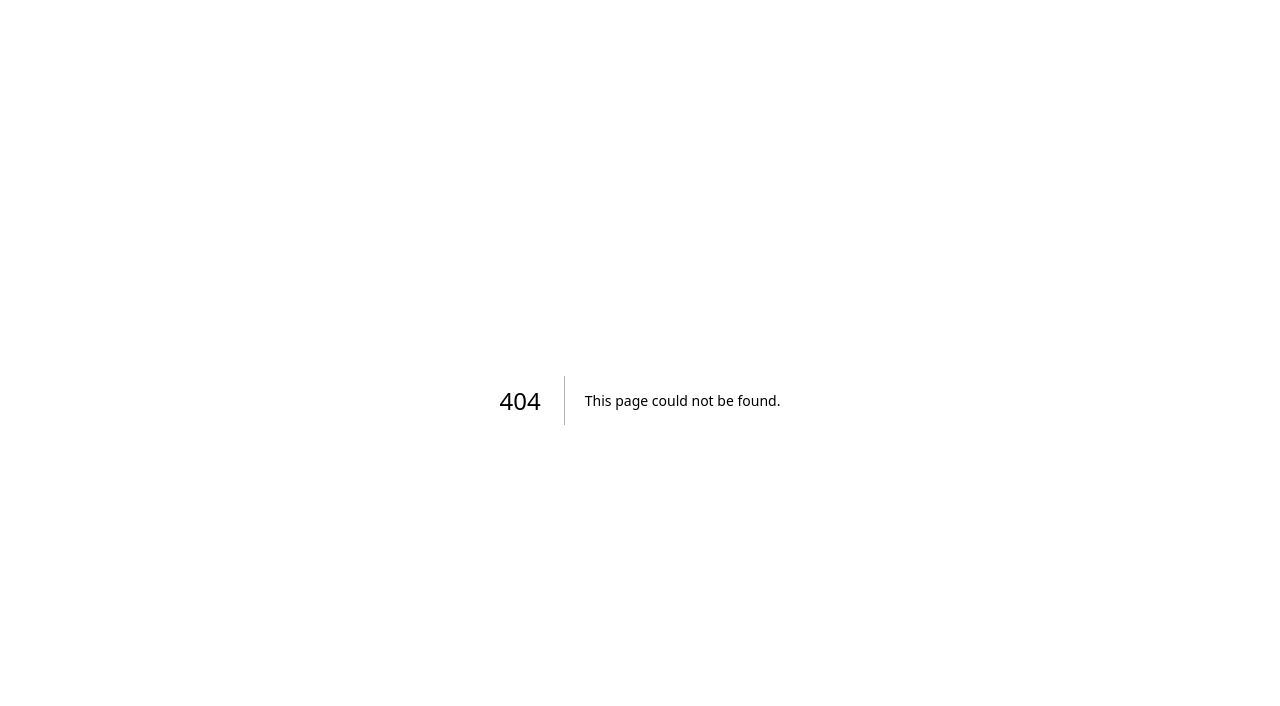
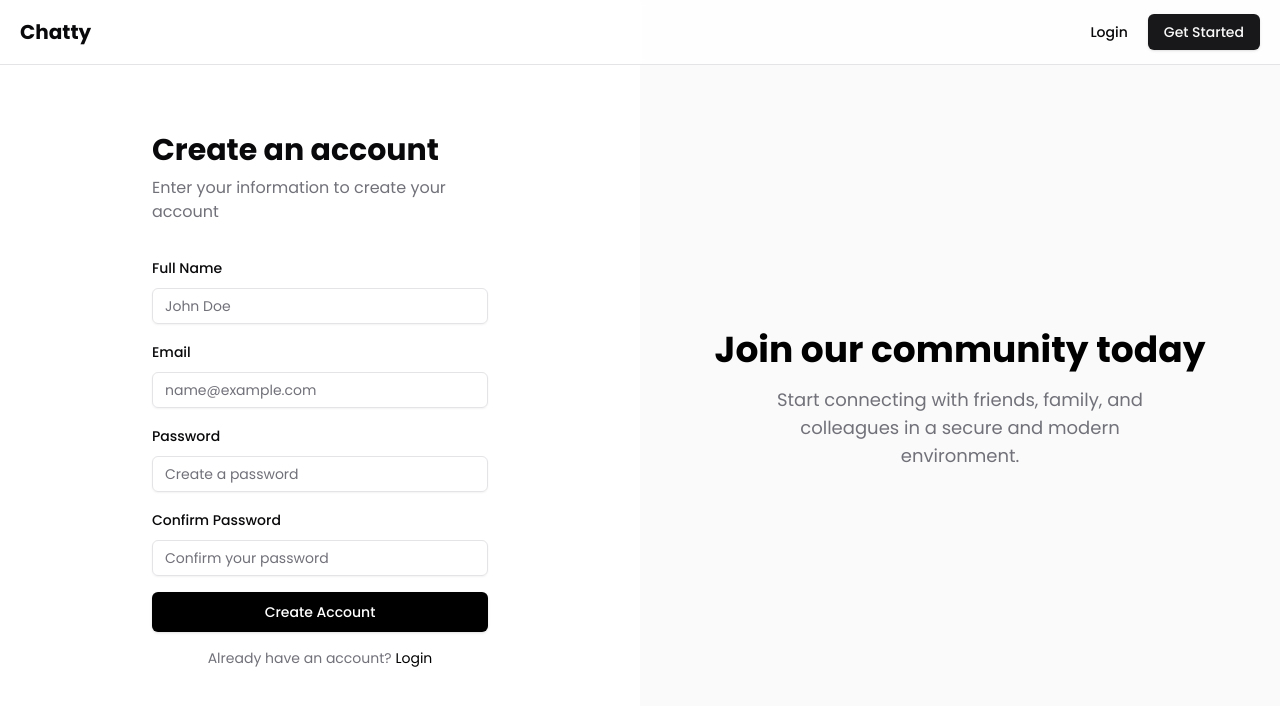
Before and after one commit to Kukaas/Chatty, a Next.js app: page /signup in a window 1280 px wide. Before the commit this address had no page. Shown: the top 706 px of the page. Built offline with nearby package versions, Linux system fonts and the light colour scheme.

Commit message:
make a login and sign up page

```diff
--- /dev/null
+++ b/app/(auth)/login/page.tsx
@@ -0,0 +1,99 @@
+import { Metadata } from "next";
+import Link from "next/link";
+import { Button } from "@/components/ui/button";
+import { Header } from "@/components/header";
+import { Input } from "@/components/ui/input";
+import { Label } from "@/components/ui/label";
+
+export const metadata: Metadata = {
+  title: "Login - Chatty",
+  description: "Login to your Chatty account",
+};
+
+export default function LoginPage() {
+  return (
+    <>
+      <Header />
+      <main className="flex min-h-screen">
+        {/* Left Section - Form */}
+        <div className="flex w-full lg:w-1/2 h-screen">
+          <div className="w-full max-w-[400px] mx-auto flex flex-col justify-center px-8">
+            <div className="mb-8">
+              <h1 className="text-3xl font-bold">Welcome back</h1>
+              <p className="text-muted-foreground mt-2">
+                Enter your email and password to login to your account
+              </p>
+            </div>
+
+            <div className="space-y-4">
+              <div>
+                <Label
+                  htmlFor="email"
+                  className="text-sm font-medium"
+                >
+                  Email
+                </Label>
+                <Input
+                  id="email"
+                  type="email"
+                  placeholder="name@example.com"
+                  className="mt-2"
+                  required
+                />
+              </div>
+              <div>
+                <div className="flex items-center justify-between">
+                  <Label
+                    htmlFor="password"
+                    className="text-sm font-medium"
+                  >
+                    Password
+                  </Label>
+                  <Link
+                    href="/forgot-password"
+                    className="text-sm text-muted-foreground hover:text-primary"
+                  >
+                    Forgot password?
+                  </Link>
+                </div>
+                <Input
+                  id="password"
+                  type="password"
+                  placeholder="Enter your password"
+                  className="mt-2"
+                  required
+                />
+              </div>
+
+              <Button className="w-full mt-6 bg-black text-white hover:bg-black/90" size="lg">
+                Login
+              </Button>
+
+              <div className="text-sm text-muted-foreground text-center mt-6">
+                Don't have an account?{" "}
+                <Link
+                  href="/signup"
+                  className="text-black hover:text-black/80"
+                >
+                  Sign up
+                </Link>
+              </div>
+            </div>
+          </div>
+        </div>
+
+        {/* Right Section */}
+        <div className="hidden lg:flex lg:w-1/2 bg-zinc-50">
+          <div className="flex flex-col justify-center items-center w-full p-8">
+            <h2 className="text-4xl font-bold text-black max-w-[500px] text-center">
+              Connect with anyone, anywhere.
+            </h2>
+            <p className="mt-4 text-lg text-muted-foreground max-w-[400px] text-center">
+              Experience the future of communication with Chatty. Simple, secure, and designed for modern conversations.
+            </p>
+          </div>
+        </div>
+      </main>
+    </>
+  );
+}
--- /dev/null
+++ b/app/(auth)/signup/page.tsx
@@ -0,0 +1,121 @@
+import { Metadata } from "next";
+import Link from "next/link";
+import { Button } from "@/components/ui/button";
+import { Header } from "@/components/header";
+import { Input } from "@/components/ui/input";
+import { Label } from "@/components/ui/label";
+
+export const metadata: Metadata = {
+  title: "Sign Up - Chatty",
+  description: "Create a new Chatty account",
+};
+
+export default function SignUpPage() {
+  return (
+    <>
+      <Header />
+      <main className="flex min-h-screen">
+        {/* Left Section - Form */}
+        <div className="flex w-full lg:w-1/2 h-screen">
+          <div className="w-full max-w-[400px] mx-auto flex flex-col justify-center px-8">
+            <div className="mb-8">
+              <h1 className="text-3xl font-bold">Create an account</h1>
+              <p className="text-muted-foreground mt-2">
+                Enter your information to create your account
+              </p>
+            </div>
+
+            <div className="space-y-4">
+              <div>
+                <Label
+                  htmlFor="name"
+                  className="text-sm font-medium"
+                >
+                  Full Name
+                </Label>
+                <Input
+                  id="name"
+                  type="text"
+                  placeholder="John Doe"
+                  className="mt-2"
+                  required
+                />
+              </div>
+              <div>
+                <Label
+                  htmlFor="email"
+                  className="text-sm font-medium"
+                >
+                  Email
+                </Label>
+                <Input
+                  id="email"
+                  type="email"
+                  placeholder="name@example.com"
+                  className="mt-2"
+                  required
+                />
+              </div>
+              <div>
+                <Label
+                  htmlFor="password"
+                  className="text-sm font-medium"
+                >
+                  Password
+                </Label>
+                <Input
+                  id="password"
+                  type="password"
+                  placeholder="Create a password"
+                  className="mt-2"
+                  required
+                />
+              </div>
+              <div>
+                <Label
+                  htmlFor="confirm-password"
+                  className="text-sm font-medium"
+                >
+                  Confirm Password
+                </Label>
+                <Input
+                  id="confirm-password"
+                  type="password"
+                  placeholder="Confirm your password"
+                  className="mt-2"
+                  required
+                />
+              </div>
+
+              <Button className="w-full mt-6 bg-black text-white hover:bg-black/90" size="lg">
+                Create Account
+              </Button>
+
+              <div className="text-sm text-muted-foreground text-center mt-6">
+                Already have an account?{" "}
+                <Link
+                  href="/login"
+                  className="text-black hover:text-black/80"
+                >
+                  Login
+                </Link>
+              </div>
+            </div>
+          </div>
+        </div>
+
+        {/* Right Section */}
+        <div className="hidden lg:flex lg:w-1/2 bg-zinc-50">
+          <div className="flex flex-col justify-center items-center w-full p-8">
+            <h2 className="text-4xl font-bold text-black max-w-[500px] text-center">
+              Join our community today
+            </h2>
+            <p className="mt-4 text-lg text-muted-foreground max-w-[400px] text-center">
+              Start connecting with friends, family, and colleagues in a secure and modern environment.
+            </p>
+          </div>
+        </div>
+      </main>
+    </>
+  );
+}
```
